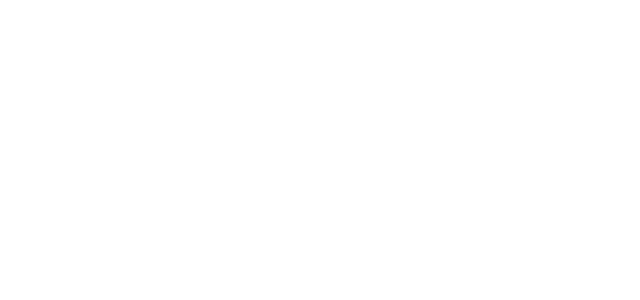
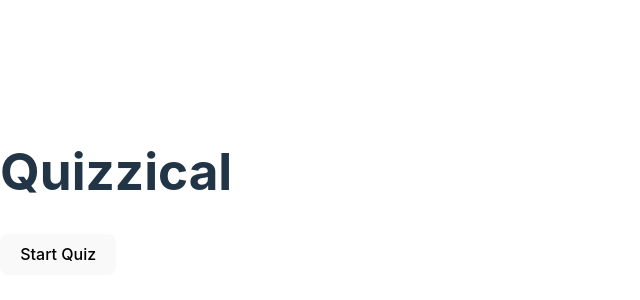
Before and after one commit to ToobaJamal/quizzical, a React (Vite) app: page / in a window 1280 px wide. Shown: the part 208-508 px from the top of the page, without its empty margins (0-640 px from the left). Built offline with nearby package versions, Linux system fonts and the light colour scheme.

Commit message:
add app start state

```diff
--- a/src/App.jsx
+++ b/src/App.jsx
@@ -1,7 +1,19 @@
 import { useState } from 'react'
+import Home from './components/Home'
 
 function App() {
-  const [count, setCount] = useState(0)
+  const [start, setStart] = useState(false)
+
+  function toggleStart() {
+    setStart(prevStart => !prevStart)
+    console.log(start)
+  }
+
+  return(
+    <div>
+      <Home toggleStart={toggleStart}/>
+    </div>
+  )
 
 
 }
--- /dev/null
+++ b/src/components/Home.jsx
@@ -0,0 +1,8 @@
+export default function Home(props) {
+    return(
+        <div>
+            <h1>Quizzical</h1>
+            <button onClick={props.toggleStart}>Start Quiz</button>
+        </div>
+    )
+}
```
